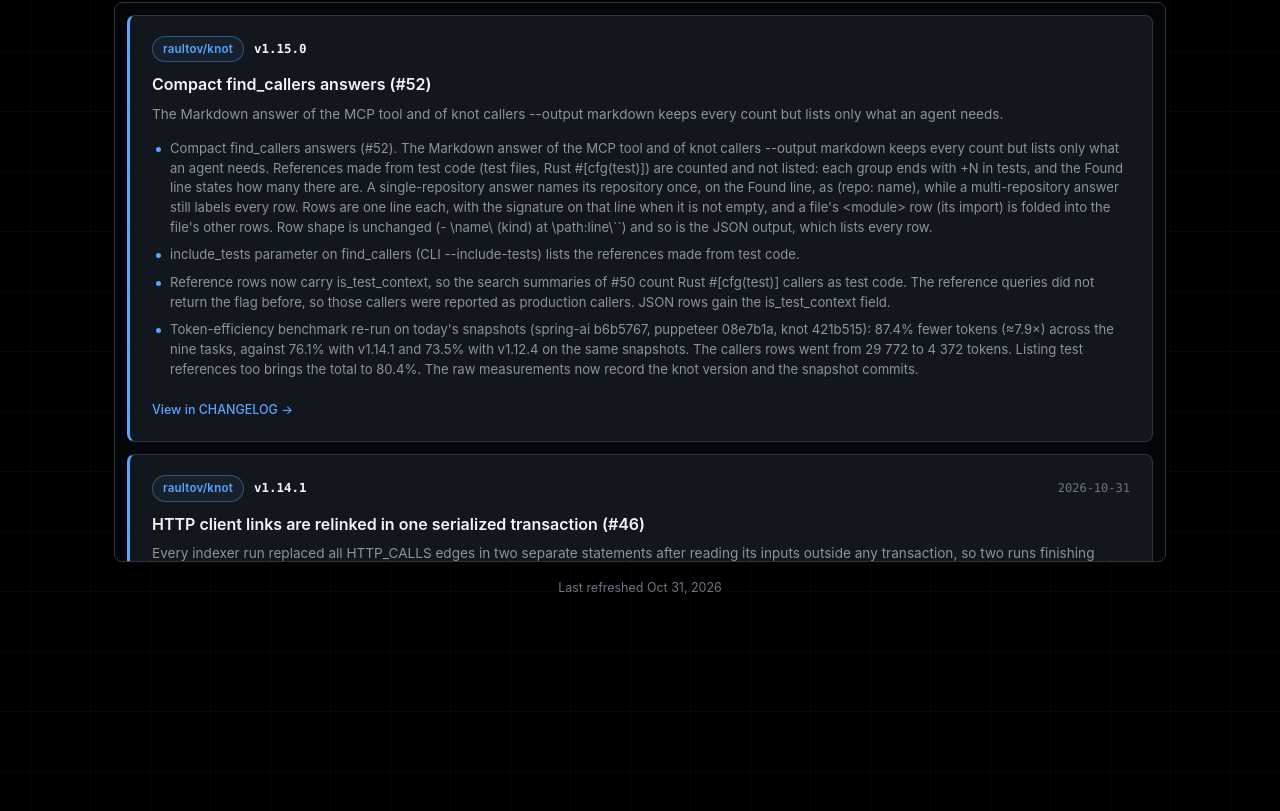
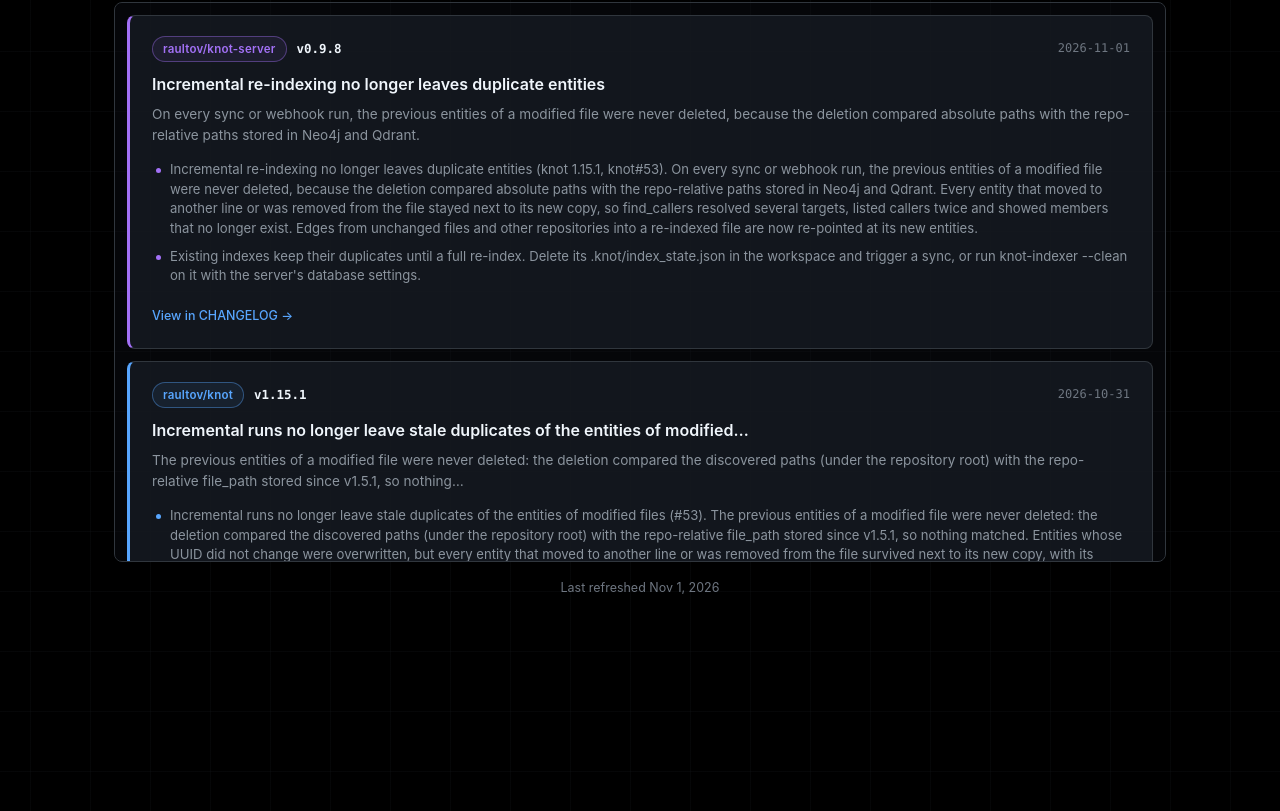
Before and after one commit to raultov/knot-site, a React (Vite) app: page / in a window 1280 px wide. Shown: the part 3219-4030 px from the top of the page. Built offline with nearby package versions, Linux system fonts and the light colour scheme.

Commit message:
feat(updates): update release feed to knot v1.15.1 and knot-server v0.9.8, bump to v0.8.20

```diff
--- a/index.html
+++ b/index.html
@@ -75,7 +75,7 @@
               "Cross-Repo Dependency Resolution",
               "Measured Token Efficiency"
             ],
-            "softwareVersion": "1.15.0"
+            "softwareVersion": "1.15.1"
           },
           {
             "@type": "SoftwareApplication",
@@ -108,7 +108,7 @@
               "Local & Remote Repos",
               "Metrics & Distributed Tracing"
             ],
-            "softwareVersion": "0.9.7"
+            "softwareVersion": "0.9.8"
           }
         ]
       }
@@ -132,6 +132,6 @@
   <body>
     <div id="root"></div>
     <script type="module" src="/src/main.tsx"></script>
-  <!-- app-version: 0.8.19 -->
+  <!-- app-version: 0.8.20 -->
   </body>
 </html>
--- a/package.json
+++ b/package.json
@@ -1,7 +1,7 @@
 {
   "name": "knot-site",
   "private": true,
-  "version": "0.8.19",
+  "version": "0.8.20",
   "type": "module",
   "scripts": {
     "fetch-updates": "node scripts/fetch-updates.mjs",
--- a/src/data/updates.json
+++ b/src/data/updates.json
@@ -1,12 +1,38 @@
 {
-  "generatedAt": "2026-10-31T21:23:05.821Z",
+  "generatedAt": "2026-11-01T07:33:21.820Z",
   "source": "https://github.com/raultov/knot + https://github.com/raultov/knot-server",
   "entries": [
+    {
+      "repo": "knot-server",
+      "version": "0.9.8",
+      "title": "Incremental re-indexing no longer leaves duplicate entities",
+      "date": "2026-11-01",
+      "summary": "On every sync or webhook run, the previous entities of a modified file were never deleted, because the deletion compared absolute paths with the repo-relative paths stored in Neo4j and Qdrant.",
+      "highlights": [
+        "Incremental re-indexing no longer leaves duplicate entities (knot 1.15.1, knot#53). On every sync or webhook run, the previous entities of a modified file were never deleted, because the deletion compared absolute paths with the repo-relative paths stored in Neo4j and Qdrant. Every entity that moved to another line or was removed from the file stayed next to its new copy, so find_callers resolved several targets, listed callers twice and showed members that no longer exist. Edges from unchanged files and other repositories into a re-indexed file are now re-pointed at its new entities.",
+        "Existing indexes keep their duplicates until a full re-index. Delete its .knot/index_state.json in the workspace and trigger a sync, or run knot-indexer --clean on it with the server's database settings."
+      ],
+      "changelogUrl": "https://github.com/raultov/knot-server/blob/master/CHANGELOG.md"
+    },
+    {
+      "repo": "knot",
+      "version": "1.15.1",
+      "title": "Incremental runs no longer leave stale duplicates of the entities of modified…",
+      "date": "2026-10-31",
+      "summary": "The previous entities of a modified file were never deleted: the deletion compared the discovered paths (under the repository root) with the repo-relative file_path stored since v1.5.1, so nothing…",
+      "highlights": [
+        "Incremental runs no longer leave stale duplicates of the entities of modified files (#53). The previous entities of a modified file were never deleted: the deletion compared the discovered paths (under the repository root) with the repo-relative file_path stored since v1.5.1, so nothing matched. Entities whose UUID did not change were overwritten, but every entity that moved to another line or was removed from the file survived next to its new copy, with its edges, in Neo4j and Qdrant. find_callers then resolved several targets and listed each caller twice, and explore_file and search showed members that no longer exist. Measured on a live knot-server index of 15 repositories, by comparing duplicates before and after one --clean re-index: about 6 100 stale entities in 10 of them (2 584 in browser-control-mcp, 2 212 in knot, 569 in knot-server).",
+        "Edges from unchanged files into a modified file survive its re-indexing. Since its entities are now deleted and re-created, the edges from files that are not re-parsed (and from other repositories) are captured before the deletion and re-pointed at the re-indexed entity with the same file, FQN, kind and signature, the nearest by line when several match. Edges into entities that no longer exist are dropped.",
+        "New suite run_incremental_e2e.sh (fixture testing_files/incremental/): a repository is indexed, then changed and re-indexed incrementally. A method moved down, a method removed and a file deleted must leave one copy of each entity in explore, callers (CLI and MCP) and search. The edge from an unchanged caller must follow the moved method, and the edge into the removed one must disappear. Unit tests cover the repo-relative deletion keys and the edge restoration grouping and query.",
+        "Run knot-indexer --clean once on repositories indexed incrementally since v1.5.1 to drop the duplicates already stored. Later incremental runs keep the index clean."
+      ],
+      "changelogUrl": "https://github.com/raultov/knot/blob/master/CHANGELOG.md"
+    },
     {
       "repo": "knot",
       "version": "1.15.0",
       "title": "Compact find_callers answers (#52)",
-      "date": null,
+      "date": "2026-10-31",
       "summary": "The Markdown answer of the MCP tool and of knot callers --output markdown keeps every count but lists only what an agent needs.",
       "highlights": [
         "Compact find_callers answers (#52). The Markdown answer of the MCP tool and of knot callers --output markdown keeps every count but lists only what an agent needs. References made from test code (test files, Rust #[cfg(test)]) are counted and not listed: each group ends with +N in tests, and the Found line states how many there are. A single-repository answer names its repository once, on the Found line, as (repo: name), while a multi-repository answer still labels every row. Rows are one line each, with the signature on that line when it is not empty, and a file's <module> row (its import) is folded into the file's other rows. Row shape is unchanged (- \\name\\ (kind) at \\path:line\\``) and so is the JSON output, which lists every row.",
@@ -109,31 +135,6 @@
         "Untyped receivers (knot 1.14.0, Java/Kotlin). A call on a receiver of unknown type binds by name alone only to a method whose type is visible from the caller's file, and var x = new Foo() types the receiver."
       ],
       "changelogUrl": "https://github.com/raultov/knot-server/blob/master/CHANGELOG.md"
-    },
-    {
-      "repo": "knot",
-      "version": "1.12.4",
-      "title": "Class members no longer take the decorators of an earlier member (#47)",
-      "date": "2026-10-30",
-      "summary": "tree-sitter-typescript emits member decorators as siblings in class_body, and the fallback scanned the class body forwards from its first child, so every member after the first decorated one reported…",
-      "highlights": [
-        "Class members no longer take the decorators of an earlier member (#47). tree-sitter-typescript emits member decorators as siblings in class_body, and the fallback scanned the class body forwards from its first child, so every member after the first decorated one reported that member's decorators (plain, reset and update all showed @computed in a MobX store). The scan now walks backwards from the member, collecting only the contiguous decorators written directly before it, skipping comments and anonymous tokens (so @Component(...) export class X keeps its decorators) and stopping at any other node. explore_file, search and the stored decorators field are corrected for decorator-heavy classes (MobX stores, Angular components, NestJS controllers).",
-        "TypeScript E2E test 22 (fixture testing_files/typescript/decorators/cart.store.ts) checks per-member decorators through CLI and MCP. Unit tests cover per-member decorators on the TypeScript and TSX grammars (including a comment between decorators) and decorators before export class.",
-        "Build the aarch64-apple-darwin release artifact on macos-15. dist 0.31 defaults to macos-14, whose runner image GitHub retires on 2026-11-02; its brownout failed the v1.12.3 release, so v1.12.3 has no GitHub Release binaries (it is on crates.io).",
-        "Re-index TypeScript repositories with knot-indexer --clean to correct the stored decorators."
-      ],
-      "changelogUrl": "https://github.com/raultov/knot/blob/master/CHANGELOG.md"
-    },
-    {
-      "repo": "knot-server",
-      "version": "0.9.3",
-      "title": "Upgrade knot to 1.12.2",
-      "date": "2026-10-29",
-      "summary": "Updated the knot dependency from 1.12.1 to 1.12.2.",
-      "highlights": [
-        "Upgrade knot to 1.12.2. Updated the knot dependency from 1.12.1 to 1.12.2. Upstream, Groovy calls whose only argument is a trailing closure (both receiver calls like parts.each { ... } and bare DSL-style calls like withLock { ... }) are now detected and produce a CALLS intent with arity one, so repository methods invoked only through this syntax no longer look unused to find_callers. No API changes required. Re-index Groovy repositories to add the missing CALLS edges."
-      ],
-      "changelogUrl": "https://github.com/raultov/knot-server/blob/master/CHANGELOG.md"
     }
   ]
 }
```
Also changed, not shown: public/llms.txt, 1 other file (tests, documents, lock files or other folders).
